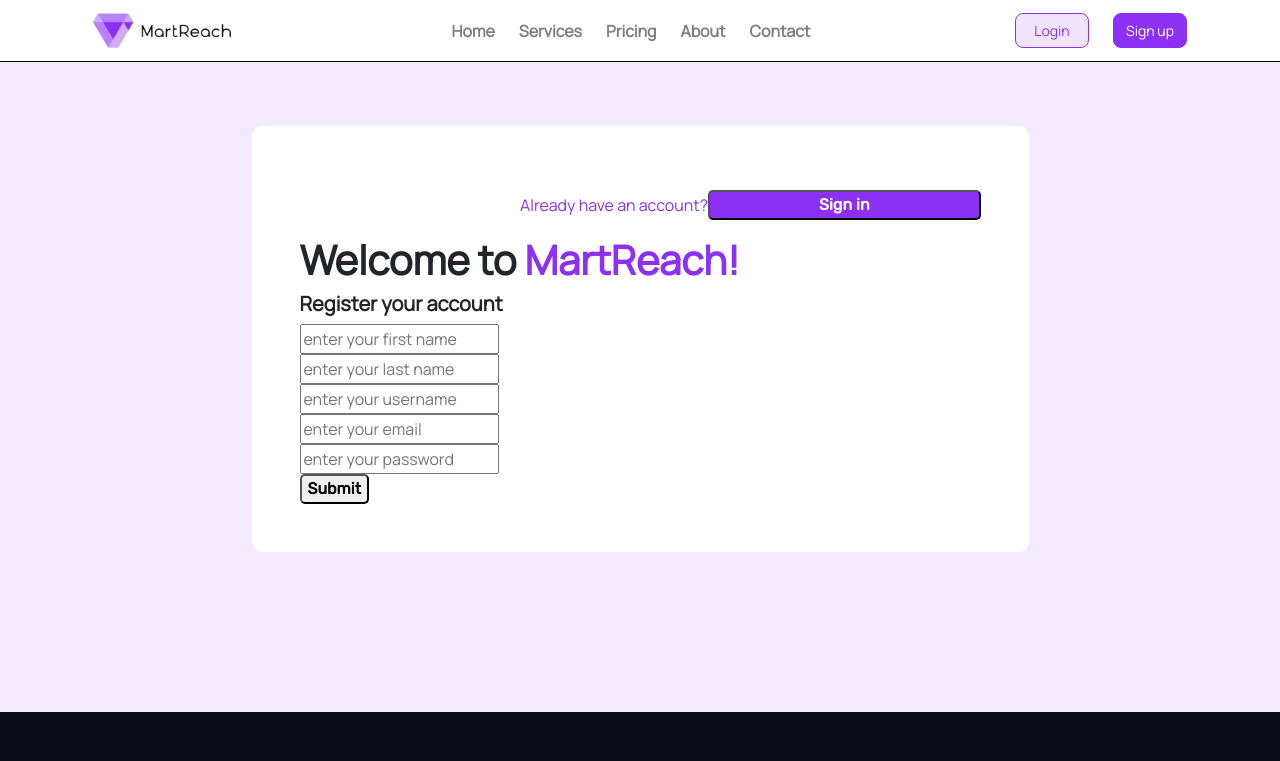
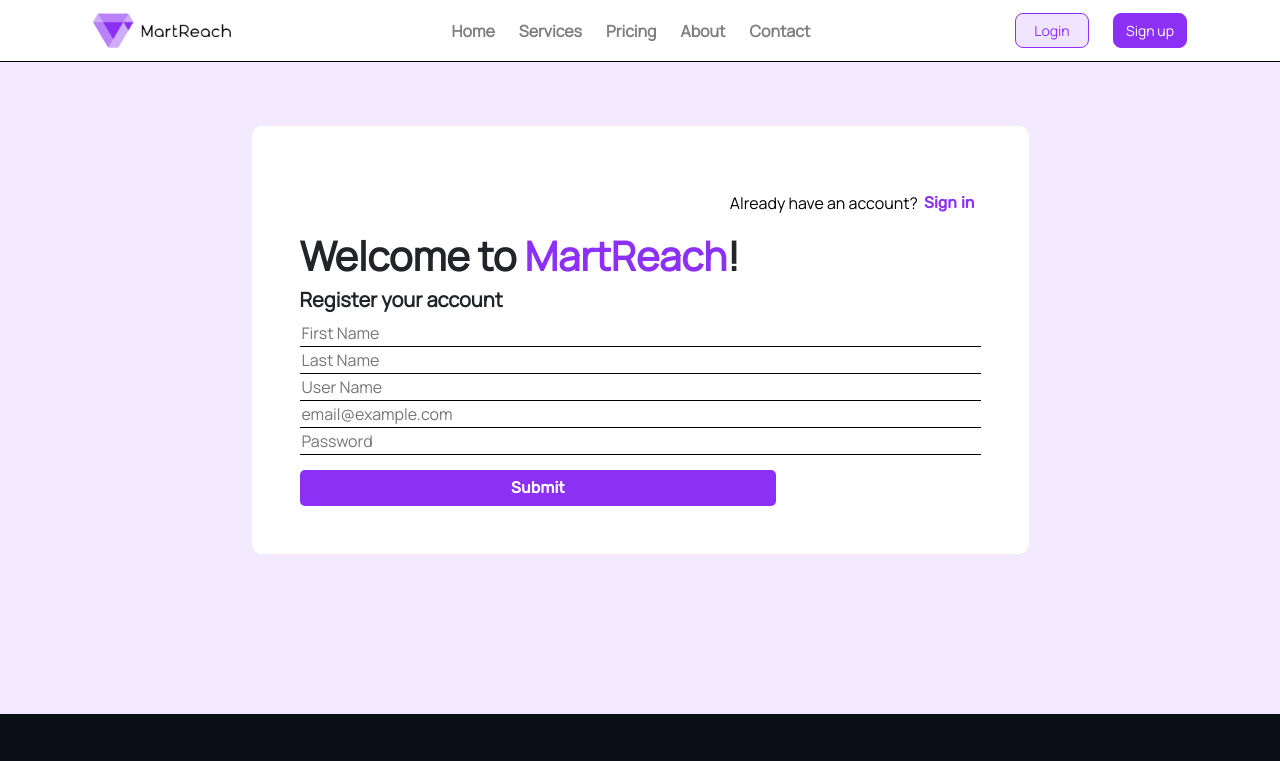
Before and after one commit to eonyedikachi/digital-marketing-tool-react, a React (Create React App) app: page /#/signup in a window 1280 px wide. Shown: the top 761 px of the page. Built offline with nearby package versions, Linux system fonts and the light colour scheme.

Commit message:
styled Signup page

```diff
--- a/package.json
+++ b/package.json
@@ -16,8 +16,10 @@
     "react-dom": "^17.0.1",
     "react-icons": "^4.1.0",
     "react-redux": "^7.2.2",
+    "react-router": "^5.2.0",
     "react-router-dom": "^5.2.0",
     "react-scripts": "4.0.0",
+    "react-tooltip": "^4.2.11",
     "redux": "^4.0.5",
     "redux-thunk": "^2.3.0",
     "styled-components": "^5.2.1",
--- a/src/component/FormField.js
+++ b/src/component/FormField.js
@@ -2,25 +2,20 @@ import React from "react";
 import styled from "styled-components";
 import "bootstrap/dist/css/bootstrap.css";
 
-// const Input = styled.input`
-//   border: none;
-//   outline: none;
-//   border-bottom: 2px solid #8c30f5;
-//   transition: all 0.5s ease-in-out;
-// `;
-// const Form = styled.div`
-//   width: 70%;
-//   border-radius: 10px;
-//   background: #ffffff;
-// `;
-// const Span = styled.span`
-//   display: flex;
-//   align-items: center;
-// `;
+const Input = styled.input`
+  border: none;
+  width: 100%;
+  outline: none;
+  border-bottom: 1px solid black;
+  transition: all 0.5s ease-in-out;
+  &:focus {
+    border-bottom: 1px solid #8c30f5;
+  }
+`;
 function FormField({className, name, label, ...rest }) {
   return (
 
-    <input className={className} id={name} name={name} {...rest} />
+    <Input className={className} id={name} name={name} {...rest} />
 
   );
 }
--- a/src/component/Signup.js
+++ b/src/component/Signup.js
@@ -1,5 +1,6 @@
 import React, {useEffect} from 'react';
 // import styled from 'styled-components'
+import SubmitButton from './SubmitButton';
 import styled from "styled-components";
 import { Formik } from 'formik';
 import * as Yup from 'yup';
@@ -24,25 +25,19 @@ const Register = styled.div`
   background: #ffffff;
 `;
 const Signin = styled.div`
-  color: #8c30f5;
+  color: black;
 `;
-const Error = styled.div`
-  color: red;
-  text-align: center;
-  justify-items: center;
-  align-items: center;
-  font-weight: 900;
-`;
+
 const Main = styled.main`
   background: #8c30f51a;
   padding-top: 4rem;
   padding-bottom: 10rem;
 `;
 const Button = styled.button`
-background: #8c30f5;
-  color: #fff;
-  align-self: center;
-  width: 40%;
+color: #8c30f5;
+  background: transparent;
+  border: 0;
+
 `;
 
 
@@ -101,32 +96,36 @@ export default function Signup() {
             <Button>Sign in</Button>
           </Signin>
           <h1 class="font-weight-bold">
-             Welcome to <span
-               style={{ color: "#8c30f5" }}>MartReach!</span>
+            Welcome to <span style={{ color: "#8c30f5" }}>MartReach</span>!
           </h1>
           <h5>Register your account</h5>
-      <Formik initialValues={initialValues}
-      validationSchema = {validationSchema}
-      onSubmit=
-      {(values, { setSubmitting , resetForm}) =>
-          {
+          <Formik
+            initialValues={initialValues}
+            validationSchema={validationSchema}
+            onSubmit={(values, { setSubmitting, resetForm }) => {
               alert(JSON.stringify(values, null, 2));
               resetForm();
-            dispatch(axios.post('https://martreach.herokuapp.com/api/users/signup',values))
+              dispatch(
+                axios.post(
+                  "https://martreach.herokuapp.com/api/users/signup",
+                  values
+                )
+              );
 
-
-
-
-            setTimeout(()=>{
-
-
-
-               setSubmitting(false)
-            },1000)
-          }
-      }>
-
-{({values, errors, touched, handleChange, handleBlur, handleSubmit,isSubmitting})=>(
+              setTimeout(() => {
+                setSubmitting(false);
+              }, 1000);
+            }}
+          >
+            {({
+              values,
+              errors,
+              touched,
+              handleChange,
+              handleBlur,
+              handleSubmit,
+              isSubmitting,
+            }) => (
               // <Main>
               // <div className="container d-flex justify-content-center .align-items-center">
               //   <Register className="register d-flex flex-column .align-items-center p-5">
@@ -139,71 +138,73 @@ export default function Signup() {
               //         style={{ color: "#8c30f5" }}>MartReach!</span>
               //     </h1>
               //     <h5>Register your account</h5>
-     <form onSubmit={handleSubmit}>
+              <form
+                style={{ display: "flex", flexDirection:'column' }}
+                Submit={handleSubmit}
+              >
                 <FormField
                   type="text"
                   name="firstName"
-          placeholder="enter your first name"
+                  placeholder="First Name"
                   onChange={handleChange}
                   value={values.firstName}
                   onBlur={handleBlur}
-          className={touched.firstName && errors.firstName ? "has-error" : "" }
+                  className={
+                    touched.firstName && errors.firstName ? "has-error" : ""
+                  }
                 />
                 <Errror
                   touched={touched.firstName}
-        message={errors.firstName}/>
+                  message={errors.firstName}
+                />
                 <FormField
                   type="text"
                   name="lastName"
-          placeholder="enter your last name"
+                  placeholder="Last Name"
                   onChange={handleChange}
                   value={values.lastName}
                   onBlur={handleBlur}
-          className={touched.lastName && errors.lastName ? "has-error" : "" }
+                  className={
+                    touched.lastName && errors.lastName ? "has-error" : ""
+                  }
                 />
-       <Errror
-        touched={touched.lastName}
-        message={errors.lastName}/>
+                <Errror touched={touched.lastName} message={errors.lastName} />
 
                 <FormField
                   type="text"
                   name="username"
-          placeholder="enter your username"
+                  placeholder="User Name"
                   onChange={handleChange}
                   value={values.username}
                   onBlur={handleBlur}
-          className={touched.username && errors.username ? "has-error" : "" }
+                  className={
+                    touched.username && errors.username ? "has-error" : ""
+                  }
                 />
-       <Errror
-        touched={touched.username}
-        message={errors.username}/>
+                <Errror touched={touched.username} message={errors.username} />
 
                 <FormField
                   type="text"
                   name="email"
-          placeholder="enter your email"
+                  placeholder="email@example.com"
                   onChange={handleChange}
                   value={values.email}
                   onBlur={handleBlur}
-          className={touched.email && errors.email ? "has-error" : "" }
+                  className={touched.email && errors.email ? "has-error" : ""}
                 />
-       <Errror
-        touched={touched.email}
-        message={errors.email}/>
-
+                <Errror touched={touched.email} message={errors.email} />
 
                 <FormField
                   name="password"
-          placeholder="enter your password"
+                  placeholder="Password"
                   onChange={handleChange}
                   value={values.password}
                   onBlur={handleBlur}
-          className={touched.password && errors.password ? "has-error" : "" }
+                  className={
+                    touched.password && errors.password ? "has-error" : ""
+                  }
                 />
-       <Errror
-        touched={touched.password}
-        message={errors.password}/>
-
+                <Errror touched={touched.password} message={errors.password} />
 
                 {/* <FormField
           name="confirmPassword"
@@ -217,12 +218,15 @@ export default function Signup() {
         touched={touched.confirmPassword}
         message={errors.confirmPassword}/> */}
 
-
-
-       <div className="input-row">
-             <button type="Submit" disabled={isSubmitting}>Submit</button>
+                <div
+                  style={{ display: "flex", width:'100%', height:'auto'}}
+                  className="input-row"
+                >
+                  <SubmitButton
+                    buttonProperties='type="Submit" disabled={isSubmitting}'
+                    buttonName="Submit"
+                  />
                 </div>
-
               </form>
               //  </Register>
               //    </div>
@@ -232,7 +236,7 @@ export default function Signup() {
         </Register>
       </div>
     </Main>
-  )
+  );
 };
 
 
--- /dev/null
+++ b/src/component/SubmitButton.js
@@ -0,0 +1,25 @@
+import React, { Component } from 'react';
+import styled from "styled-components";
+
+const ThisButton = styled.button`
+  background: #8c30f5;
+  color: #fff;
+  width: 70%;
+  border: none;
+  margin-top: 15px;
+  padding: 6px 12px;
+  align-self: center;
+`;
+
+function SubmitButton (props) {
+    return(
+
+            <ThisButton {...props.buttonProperties} >
+                {props.buttonName}
+            </ThisButton>
+    )
+}
+
+
+
+export default SubmitButton;
```
Also changed, not shown: 1 other file (tests, documents, lock files or other folders). Lines whose indentation alone changed are shown as unchanged.
